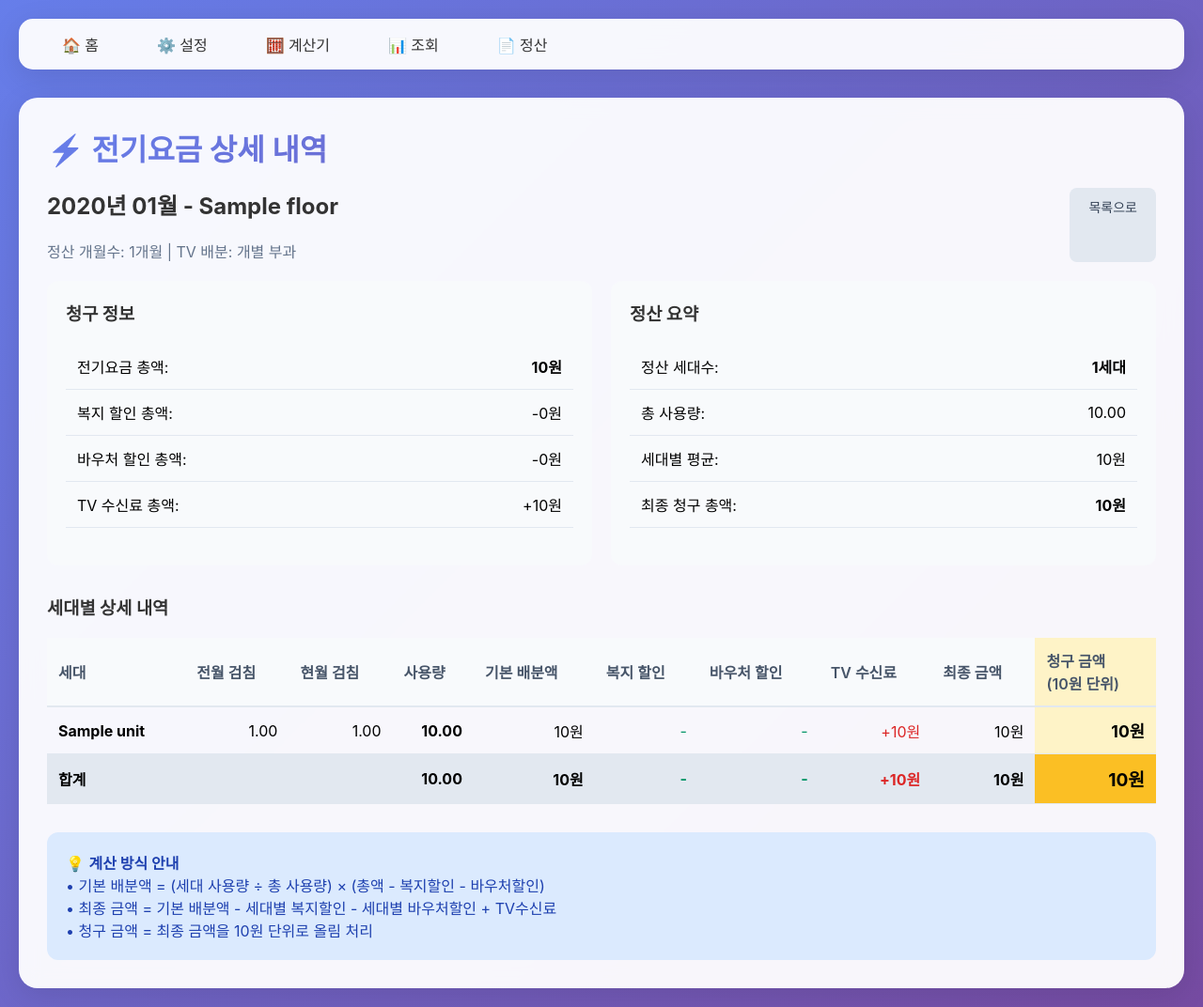
After one commit to InFinity-dev/BillCalculator, a Flask app: page /view/electric/1 in a window 1280 px wide. The commit adds this page. Shown: the whole page at 94% size. Run offline with Flask 3, Linux system fonts and the light colour scheme; tables that the repository leaves empty hold one stand-in row (values such as "Sample post").

Commit message:
코드 리팩토링, 전기요금 정산 개선 시도

```diff
--- a/app.py
+++ b/app.py
@@ -80,6 +80,8 @@ class ElectricBill(db.Model):
     welfare_discount = db.Column(db.Numeric(10, 2), default=0)
     voucher_discount = db.Column(db.Numeric(10, 2), default=0)
     tv_fee_total = db.Column(db.Numeric(10, 2), default=0)
+    tv_distribution_mode = db.Column(db.String(20), default='INDIVIDUAL')  # INDIVIDUAL or EQUAL
+    billing_months_count = db.Column(db.Integer, default=1)  # N개월 묶음 정산
     created_at = db.Column(db.DateTime, default=datetime.utcnow)
     updated_at = db.Column(db.DateTime, default=datetime.utcnow, onupdate=datetime.utcnow)
     floor_ref = db.relationship('Floor', backref='electric_bills')
@@ -183,6 +185,7 @@ class InvoiceCombinationItem(db.Model):
     item_type = db.Column(db.Enum('ELECTRIC', 'WATER', 'COMMON'), nullable=False)
     item_id = db.Column(db.Integer, nullable=False)
     billing_month = db.Column(db.Date, nullable=False)
+    item_description = db.Column(db.String(255))  # 공동 공과금 설명 저장
     created_at = db.Column(db.DateTime, default=datetime.utcnow)
 
 
@@ -194,6 +197,7 @@ class FinalInvoice(db.Model):
     electric_amount = db.Column(db.Numeric(10, 2), default=0)
     water_amount = db.Column(db.Numeric(10, 2), default=0)
     common_amount = db.Column(db.Numeric(10, 2), default=0)
+    common_details = db.Column(db.JSON)  # 공동 공과금 항목별 상세
     total_amount = db.Column(db.Numeric(10, 2), nullable=False)
     memo = db.Column(db.Text)
     created_at = db.Column(db.DateTime, default=datetime.utcnow)
@@ -208,6 +212,7 @@ def generate_csrf_token():
         session['_csrf_token'] = secrets.token_hex(16)
     return session['_csrf_token']
 
+
 app.jinja_env.globals['csrf_token'] = generate_csrf_token
 
 
@@ -221,6 +226,7 @@ def csrf_protect(f):
             if not token or token != req_token:
                 return jsonify({'success': False, 'message': 'CSRF 토큰이 유효하지 않습니다.'}), 403
         return f(*args, **kwargs)
+
     return decorated_function
 
 
@@ -230,9 +236,11 @@ def csrf_protect(f):
 def round_up_to_10(amount):
     return math.ceil(float(amount) / 10) * 10
 
+
 def get_setting(key, default=None):
     s = Setting.query.filter_by(setting_key=key).first()
     return s.setting_value if s else default
+
 
 def set_setting(key, value):
     s = Setting.query.filter_by(setting_key=key).first()
@@ -241,6 +249,7 @@ def set_setting(key, value):
     else:
         s = Setting(setting_key=key, setting_value=str(value))
         db.session.add(s)
+
 
 def create_unit_snapshot(unit):
     return {
@@ -253,12 +262,9 @@ def create_unit_snapshot(unit):
         'is_vacant': unit.is_vacant
     }
 
+
 def first_of_month(d: date) -> date:
     return date(d.year, d.month, 1)
-
-def prev_month_first(d: date) -> date:
-    d0 = first_of_month(d)
-    return first_of_month(d0 - timedelta(days=1))
 
 
 # ======================================================
@@ -270,7 +276,6 @@ def index():
     units_count = Unit.query.count()
     vacant_count = Unit.query.filter_by(is_vacant=True).count()
     occupied_count = units_count - vacant_count
-    # NOTE: index.html should exist in templates
     return render_template('index.html',
                            floors_count=floors_count,
                            units_count=units_count,
@@ -392,7 +397,6 @@ def add_floor():
     try:
         floor_number = int(request.form.get('floor_number'))
         name = request.form.get('name') or (f"B{abs(floor_number)}층" if floor_number < 0 else f"{floor_number}층")
-        # Pre-check for duplicate floor_number to show a friendly message
         if Floor.query.filter_by(floor_number=floor_number).first():
             return jsonify({
                 'success': False,
@@ -411,23 +415,6 @@ def add_floor():
     except Exception as e:
         db.session.rollback()
         return jsonify({'success': False, 'message': f'층 추가 실패: {e}'})
-
-
-@app.route('/floors/<int:floor_id>/rename', methods=['POST'])
-@csrf_protect
-def rename_floor(floor_id):
-    try:
-        floor = Floor.query.get_or_404(floor_id)
-        new_name = (request.form.get('name') or '').strip()
-        if not new_name:
-            return jsonify({'success': False, 'message': '이름을 입력하세요.'})
-        floor.name = new_name
-        db.session.commit()
-        return jsonify({'success': True, 'message': '층 이름이 수정되었습니다.'})
-    except Exception as e:
-        db.session.rollback()
-        return jsonify({'success': False, 'message': str(e)})
-
 
 
 @app.route('/floors/<int:floor_id>/update', methods=['POST'])
@@ -461,6 +448,7 @@ def update_floor(floor_id):
     except Exception as e:
         db.session.rollback()
         return jsonify({'success': False, 'message': str(e)})
+
 
 @app.route('/floors/<int:floor_id>/delete', methods=['POST'])
 @csrf_protect
@@ -572,6 +560,8 @@ def calculate_electric():
         total_amount = Decimal(request.form.get('total_amount'))
         welfare_discount = Decimal(request.form.get('welfare_discount', 0))
         voucher_discount = Decimal(request.form.get('voucher_discount', 0))
+        tv_distribution_mode = request.form.get('tv_distribution_mode', 'INDIVIDUAL')
+        billing_months_count = int(request.form.get('billing_months_count', 1))
 
         existing = ElectricBill.query.filter_by(billing_month=billing_month, floor_id=floor_id).first()
         if existing and request.form.get('overwrite') != 'true':
@@ -582,7 +572,8 @@ def calculate_electric():
 
         bill = ElectricBill(billing_month=billing_month, floor_id=floor_id,
                             total_amount=total_amount, welfare_discount=welfare_discount,
-                            voucher_discount=voucher_discount)
+                            voucher_discount=voucher_discount, tv_distribution_mode=tv_distribution_mode,
+                            billing_months_count=billing_months_count)
         db.session.add(bill)
         db.session.flush()
 
@@ -600,19 +591,36 @@ def calculate_electric():
             db.session.add(reading)
             readings.append(reading)
 
+        # TV 수신료 계산
         tv_fee = Decimal(get_setting('tv_fee', '2500') or '2500')
-        tv_units = [u for u in units if u.has_tv]
-        bill.tv_fee_total = tv_fee * len(tv_units)
+
+        if tv_distribution_mode == 'EQUAL':
+            # 균등 분배 모드: 공실 제외 모든 세대에 균등 분배
+            tv_units_count = len(units)  # 공실 제외 전체
+            bill.tv_fee_total = tv_fee * len([u for u in units if u.has_tv])  # 실제 납부 금액
+        else:
+            # 개별 부과 모드: TV 보유 세대만
+            tv_units = [u for u in units if u.has_tv]
+            tv_units_count = len(tv_units)
+            bill.tv_fee_total = tv_fee * tv_units_count
 
         net_amount = total_amount - welfare_discount - voucher_discount
 
         for unit, reading in zip(units, readings):
             usage = reading.current_reading - reading.previous_reading
-            base_amount = (usage / total_usage) * net_amount if total_usage > 0 else (net_amount / len(units) if units else Decimal(0))
+            base_amount = (usage / total_usage) * net_amount if total_usage > 0 else (
+                net_amount / len(units) if units else Decimal(0))
 
             unit_welfare = Decimal(get_setting('electric_welfare_amount', '0')) if unit.electric_welfare else Decimal(0)
             unit_voucher = Decimal(get_setting('electric_voucher_amount', '0')) if unit.electric_voucher else Decimal(0)
-            unit_tv_fee = tv_fee if unit.has_tv else Decimal(0)
+
+            # TV 수신료 배분
+            if tv_distribution_mode == 'EQUAL':
+                # 균등 분배
+                unit_tv_fee = (bill.tv_fee_total / len(units)) if units else Decimal(0)
+            else:
+                # 개별 부과
+                unit_tv_fee = tv_fee if unit.has_tv else Decimal(0)
 
             final_amount = base_amount - unit_welfare - unit_voucher + unit_tv_fee
             if final_amount < 0:
@@ -651,7 +659,8 @@ def calculate_water():
             db.session.delete(existing)
             db.session.flush()
 
-        bill = WaterBill(billing_month=billing_month, total_amount=total_amount, welfare_discount_total=welfare_discount_total)
+        bill = WaterBill(billing_month=billing_month, total_amount=total_amount,
+                         welfare_discount_total=welfare_discount_total)
         db.session.add(bill)
         db.session.flush()
 
@@ -660,7 +669,9 @@ def calculate_water():
         net_amount = total_amount - welfare_discount_total
 
         for unit in units:
-            base_amount = (Decimal(unit.residents_count) / Decimal(total_residents) * net_amount) if total_residents > 0 else (net_amount / len(units) if units else Decimal(0))
+            base_amount = (Decimal(unit.residents_count) / Decimal(
+                total_residents) * net_amount) if total_residents > 0 else (
+                net_amount / len(units) if units else Decimal(0))
             unit_welfare = Decimal(get_setting('water_welfare_amount', '0')) if unit.water_welfare else Decimal(0)
             final_amount = base_amount - unit_welfare
             if final_amount < 0:
@@ -700,16 +711,20 @@ def calculate_common():
         if distribution_method == 'BY_RESIDENTS':
             total_residents = sum(u.residents_count for u in units)
             for unit in units:
-                amount = (Decimal(unit.residents_count) / Decimal(total_residents) * total_amount) if total_residents > 0 else (total_amount / len(units) if units else Decimal(0))
+                amount = (Decimal(unit.residents_count) / Decimal(
+                    total_residents) * total_amount) if total_residents > 0 else (
+                    total_amount / len(units) if units else Decimal(0))
                 charged_amount = Decimal(round_up_to_10(amount))
                 db.session.add(CommonBillDetail(common_bill_id=bill.id, unit_id=unit.id, amount=amount,
-                                                charged_amount=charged_amount, unit_snapshot=create_unit_snapshot(unit)))
+                                                charged_amount=charged_amount,
+                                                unit_snapshot=create_unit_snapshot(unit)))
         else:
             amount_per_unit = total_amount / len(units) if units else Decimal(0)
             for unit in units:
                 charged_amount = Decimal(round_up_to_10(amount_per_unit))
                 db.session.add(CommonBillDetail(common_bill_id=bill.id, unit_id=unit.id, amount=amount_per_unit,
-                                                charged_amount=charged_amount, unit_snapshot=create_unit_snapshot(unit)))
+                                                charged_amount=charged_amount,
+                                                unit_snapshot=create_unit_snapshot(unit)))
 
         db.session.commit()
         return jsonify({'success': True, 'message': '공동 공과금이 계산되었습니다.'})
@@ -724,42 +739,57 @@ def calculate_common():
 @app.route('/view')
 def view_bills():
     view_type = request.args.get('view', 'month')
+    selected_month = request.args.get('month')
+    selected_floor = request.args.get('floor')
+    selected_unit = request.args.get('unit')
+
     electric_bills = ElectricBill.query.order_by(ElectricBill.billing_month.desc()).all()
     water_bills = WaterBill.query.order_by(WaterBill.billing_month.desc()).all()
     common_bills = CommonBill.query.order_by(CommonBill.billing_month.desc(), CommonBill.id.desc()).all()
-    electric_bills_json = []
-    for b in electric_bills:
-        electric_bills_json.append({
-            'id': b.id,
-            'billing_month': b.billing_month.isoformat(),
-            'floor_id': b.floor_id,
-            'floor_name': (b.floor_ref.name if b.floor_ref and b.floor_ref.name else (f"B{abs(b.floor_ref.floor_number)}층" if b.floor_ref and b.floor_ref.floor_number < 0 else (f"{b.floor_ref.floor_number}층" if b.floor_ref else ''))),
-            'total_amount': float(b.total_amount),
-            'welfare_discount': float(b.welfare_discount or 0),
-            'voucher_discount': float(b.voucher_discount or 0),
-            'tv_fee_total': float(b.tv_fee_total or 0)
-        })
-    water_bills_json = []
-    for b in water_bills:
-        water_bills_json.append({
-            'id': b.id,
-            'billing_month': b.billing_month.isoformat(),
-            'total_amount': float(b.total_amount),
-            'welfare_discount_total': float(b.welfare_discount_total or 0)
-        })
-    common_bills_json = []
-    for b in common_bills:
-        common_bills_json.append({
-            'id': b.id,
-            'billing_month': b.billing_month.isoformat(),
-            'description': b.description,
-            'total_amount': float(b.total_amount),
-            'distribution_method': b.distribution_method
-        })
-    return render_template('view.html', view_type=view_type,
-                           electric_bills=electric_bills, water_bills=water_bills, common_bills=common_bills,
-                           electric_bills_json=electric_bills_json, water_bills_json=water_bills_json,
-                           common_bills_json=common_bills_json)
+    floors = Floor.query.order_by(Floor.floor_number).all()
+    units = Unit.query.order_by(Unit.floor_id, Unit.unit_name).all()
+
+    return render_template('view.html',
+                           view_type=view_type,
+                           electric_bills=electric_bills,
+                           water_bills=water_bills,
+                           common_bills=common_bills,
+                           floors=floors,
+                           units=units,
+                           selected_month=selected_month,
+                           selected_floor=selected_floor,
+                           selected_unit=selected_unit)
+
+
+@app.route('/view/electric/<int:bill_id>')
+def view_electric_detail(bill_id):
+    bill = ElectricBill.query.get_or_404(bill_id)
+    details = ElectricBillDetail.query.filter_by(electric_bill_id=bill_id).all()
+    readings = ElectricReading.query.filter_by(electric_bill_id=bill_id).all()
+
+    # 검침 정보를 unit_id로 매핑
+    readings_map = {r.unit_id: r for r in readings}
+
+    return render_template('view_electric_detail.html',
+                           bill=bill,
+                           details=details,
+                           readings_map=readings_map)
+
+
+@app.route('/view/water/<int:bill_id>')
+def view_water_detail(bill_id):
+    bill = WaterBill.query.get_or_404(bill_id)
+    details = WaterBillDetail.query.filter_by(water_bill_id=bill_id).all()
+    return render_template('view_water_detail.html', bill=bill, details=details)
+
+
+@app.route('/view/common/<int:bill_id>')
+def view_common_detail(bill_id):
+    bill = CommonBill.query.get_or_404(bill_id)
+    details = CommonBillDetail.query.filter_by(common_bill_id=bill_id).all()
+    return render_template('view_common_detail.html', bill=bill, details=details)
+
+
 @app.route('/bills/delete/<bill_type>/<int:bill_id>', methods=['POST'])
 @csrf_protect
 def delete_bill(bill_type, bill_id):
@@ -804,12 +834,21 @@ def create_invoice():
 
         for item in data.get('items', []):
             month = datetime.strptime(item['month'], '%Y-%m-%d').date()
-            db.session.add(InvoiceCombinationItem(combination_id=combination.id, item_type=item['type'],
-                                                  item_id=item['id'], billing_month=month))
+            db.session.add(InvoiceCombinationItem(
+                combination_id=combination.id,
+                item_type=item['type'],
+                item_id=item['id'],
+                billing_month=month,
+                item_description=item.get('description', '')
+            ))
 
         units = Unit.query.filter_by(is_vacant=False).all()
         for unit in units:
-            electric_total = Decimal(0); water_total = Decimal(0); common_total = Decimal(0)
+            electric_total = Decimal(0)
+            water_total = Decimal(0)
+            common_total = Decimal(0)
+            common_details_list = []
+
             for item in data.get('items', []):
                 if item['type'] == 'ELECTRIC':
                     d = ElectricBillDetail.query.filter_by(electric_bill_id=item['id'], unit_id=unit.id).first()
@@ -819,11 +858,25 @@ def create_invoice():
                     if d: water_total += d.charged_amount
                 elif item['type'] == 'COMMON':
                     d = CommonBillDetail.query.filter_by(common_bill_id=item['id'], unit_id=unit.id).first()
-                    if d: common_total += d.charged_amount
+                    if d:
+                        common_total += d.charged_amount
+                        common_details_list.append({
+                            'description': item.get('description', '공동 공과금'),
+                            'amount': float(d.charged_amount)
+                        })
+
             total = electric_total + water_total + common_total
-            db.session.add(FinalInvoice(combination_id=combination.id, unit_id=unit.id,
-                                        electric_amount=electric_total, water_amount=water_total,
-                                        common_amount=common_total, total_amount=total, memo=data.get('memo', '')))
+            db.session.add(FinalInvoice(
+                combination_id=combination.id,
+                unit_id=unit.id,
+                electric_amount=electric_total,
+                water_amount=water_total,
+                common_amount=common_total,
+                common_details=common_details_list if common_details_list else None,
+                total_amount=total,
+                memo=data.get('memo', '')
+            ))
+
         db.session.commit()
         return jsonify({'success': True, 'message': '청구서가 생성되었습니다.', 'id': combination.id})
     except Exception as e:
@@ -850,11 +903,17 @@ def print_invoice(combination_id):
 # ======================================================
 @app.route('/get_previous_readings/<int:floor_id>/<billing_month>')
 def get_previous_readings(floor_id, billing_month):
-    """Return dict of {unit_id: last_month_current_reading} for given floor."""
+    """Return dict of {unit_id: last_current_reading} for given floor.
+    N개월 묶음 정산 지원: 가장 최근 정산의 현월값을 전월값으로 사용"""
     try:
         current_month = datetime.strptime(billing_month, '%Y-%m').date().replace(day=1)
-        prev_month = prev_month_first(current_month)
-        prev_bill = ElectricBill.query.filter_by(floor_id=floor_id, billing_month=prev_month).first()
+
+        # 해당 층의 가장 최근 정산 찾기 (현재 월보다 이전)
+        prev_bill = ElectricBill.query.filter(
+            ElectricBill.floor_id == floor_id,
+            ElectricBill.billing_month < current_month
+        ).order_by(ElectricBill.billing_month.desc()).first()
+
         readings = {}
         if prev_bill:
             for r in prev_bill.readings:
--- /dev/null
+++ b/templates/view_electric_detail.html
@@ -0,0 +1,114 @@
+{% extends "base.html" %}
+{% block title %}전기요금 상세 - 공과금 정산 시스템{% endblock %}
+{% block content %}
+<h1>⚡ 전기요금 상세 내역</h1>
+
+<div style="display:flex; justify-content:space-between; margin-bottom:20px;">
+  <div>
+    <h2>{{ bill.billing_month.strftime('%Y년 %m월') }} - {{ bill.floor_ref.name if bill.floor_ref else '' }}</h2>
+    <p style="color:#64748b;">
+      정산 개월수: {{ bill.billing_months_count|default(1) }}개월 |
+      TV 배분: {% if bill.tv_distribution_mode == 'EQUAL' %}균등 분배{% else %}개별 부과{% endif %}
+    </p>
+  </div>
+  <a href="{{ url_for('view_bills') }}" class="btn btn-secondary">목록으로</a>
+</div>
+
+<div class="grid grid-2" style="margin-bottom:30px;">
+  <div style="background:#f8fafc; padding:20px; border-radius:12px;">
+    <h3>청구 정보</h3>
+    <table style="width:100%;">
+      <tr><td>전기요금 총액:</td><td style="text-align:right"><strong>{{ "{:,.0f}".format(bill.total_amount) }}원</strong></td></tr>
+      <tr><td>복지 할인 총액:</td><td style="text-align:right">-{{ "{:,.0f}".format(bill.welfare_discount|default(0)) }}원</td></tr>
+      <tr><td>바우처 할인 총액:</td><td style="text-align:right">-{{ "{:,.0f}".format(bill.voucher_discount|default(0)) }}원</td></tr>
+      <tr><td>TV 수신료 총액:</td><td style="text-align:right">+{{ "{:,.0f}".format(bill.tv_fee_total|default(0)) }}원</td></tr>
+    </table>
+  </div>
+  <div style="background:#f8fafc; padding:20px; border-radius:12px;">
+    <h3>정산 요약</h3>
+    <table style="width:100%;">
+      <tr><td>정산 세대수:</td><td style="text-align:right"><strong>{{ details|length }}세대</strong></td></tr>
+      <tr><td>총 사용량:</td><td style="text-align:right">{{ "{:,.2f}".format(details|sum(attribute='usage_amount')) }}</td></tr>
+      <tr><td>세대별 평균:</td><td style="text-align:right">{{ "{:,.0f}".format((details|sum(attribute='charged_amount')) / (details|length) if details else 0) }}원</td></tr>
+      <tr><td>최종 청구 총액:</td><td style="text-align:right"><strong>{{ "{:,.0f}".format(details|sum(attribute='charged_amount')) }}원</strong></td></tr>
+    </table>
+  </div>
+</div>
+
+<h3>세대별 상세 내역</h3>
+<table>
+  <thead>
+    <tr style="background:#e2e8f0;">
+      <th>세대</th>
+      <th>전월 검침</th>
+      <th>현월 검침</th>
+      <th>사용량</th>
+      <th>기본 배분액</th>
+      <th>복지 할인</th>
+      <th>바우처 할인</th>
+      <th>TV 수신료</th>
+      <th>최종 금액</th>
+      <th style="background:#fef3c7;">청구 금액<br>(10원 단위)</th>
+    </tr>
+  </thead>
+  <tbody>
+    {% for detail in details %}
+    {% set reading = readings_map.get(detail.unit_id) %}
+    <tr>
+      <td><strong>{{ detail.unit.unit_name }}</strong></td>
+      <td style="text-align:right">{{ "{:,.2f}".format(reading.previous_reading if reading else 0) }}</td>
+      <td style="text-align:right">{{ "{:,.2f}".format(reading.current_reading if reading else 0) }}</td>
+      <td style="text-align:right; font-weight:bold;">{{ "{:,.2f}".format(detail.usage_amount) }}</td>
+      <td style="text-align:right">{{ "{:,.0f}".format(detail.base_amount) }}원</td>
+      <td style="text-align:right; color:#059669;">
+        {% if detail.welfare_discount > 0 %}-{{ "{:,.0f}".format(detail.welfare_discount) }}원{% else %}-{% endif %}
+      </td>
+      <td style="text-align:right; color:#059669;">
+        {% if detail.voucher_discount > 0 %}-{{ "{:,.0f}".format(detail.voucher_discount) }}원{% else %}-{% endif %}
+      </td>
+      <td style="text-align:right; color:#dc2626;">
+        {% if detail.tv_fee > 0 %}+{{ "{:,.0f}".format(detail.tv_fee) }}원{% else %}-{% endif %}
+      </td>
+      <td style="text-align:right">{{ "{:,.0f}".format(detail.final_amount) }}원</td>
+      <td style="text-align:right; background:#fef3c7; font-weight:bold; font-size:1.1em;">
+        {{ "{:,.0f}".format(detail.charged_amount) }}원
+      </td>
+    </tr>
+    {% endfor %}
+  </tbody>
+  <tfoot>
+    <tr style="background:#e2e8f0; font-weight:bold;">
+      <td>합계</td>
+      <td colspan="2"></td>
+      <td style="text-align:right">{{ "{:,.2f}".format(details|sum(attribute='usage_amount')) }}</td>
+      <td style="text-align:right">{{ "{:,.0f}".format(details|sum(attribute='base_amount')) }}원</td>
+      <td style="text-align:right; color:#059669;">
+        {% set total_welfare = details|sum(attribute='welfare_discount') %}
+        {% if total_welfare > 0 %}-{{ "{:,.0f}".format(total_welfare) }}원{% else %}-{% endif %}
+      </td>
+      <td style="text-align:right; color:#059669;">
+        {% set total_voucher = details|sum(attribute='voucher_discount') %}
+        {% if total_voucher > 0 %}-{{ "{:,.0f}".format(total_voucher) }}원{% else %}-{% endif %}
+      </td>
+      <td style="text-align:right; color:#dc2626;">
+        {% set total_tv = details|sum(attribute='tv_fee') %}
+        {% if total_tv > 0 %}+{{ "{:,.0f}".format(total_tv) }}원{% else %}-{% endif %}
+      </td>
+      <td style="text-align:right">{{ "{:,.0f}".format(details|sum(attribute='final_amount')) }}원</td>
+      <td style="text-align:right; background:#fbbf24; font-size:1.2em;">
+        {{ "{:,.0f}".format(details|sum(attribute='charged_amount')) }}원
+      </td>
+    </tr>
+  </tfoot>
+</table>
+
+<div style="margin-top:30px; padding:20px; background:#dbeafe; border-radius:12px;">
+  <p style="color:#1e40af;">
+    💡 <strong>계산 방식 안내</strong><br>
+    • 기본 배분액 = (세대 사용량 ÷ 총 사용량) × (총액 - 복지할인 - 바우처할인)<br>
+    • 최종 금액 = 기본 배분액 - 세대별 복지할인 - 세대별 바우처할인 + TV수신료<br>
+    • 청구 금액 = 최종 금액을 10원 단위로 올림 처리
+  </p>
+</div>
+
+{% endblock %}
```
Also changed, not shown: SQLSchema.txt (+31 -24 lines), templates/calculator.html (+30 -8 lines), templates/invoice_print.html (+58 -4 lines), templates/view_common_detail.html (added, +96 -0 lines).
